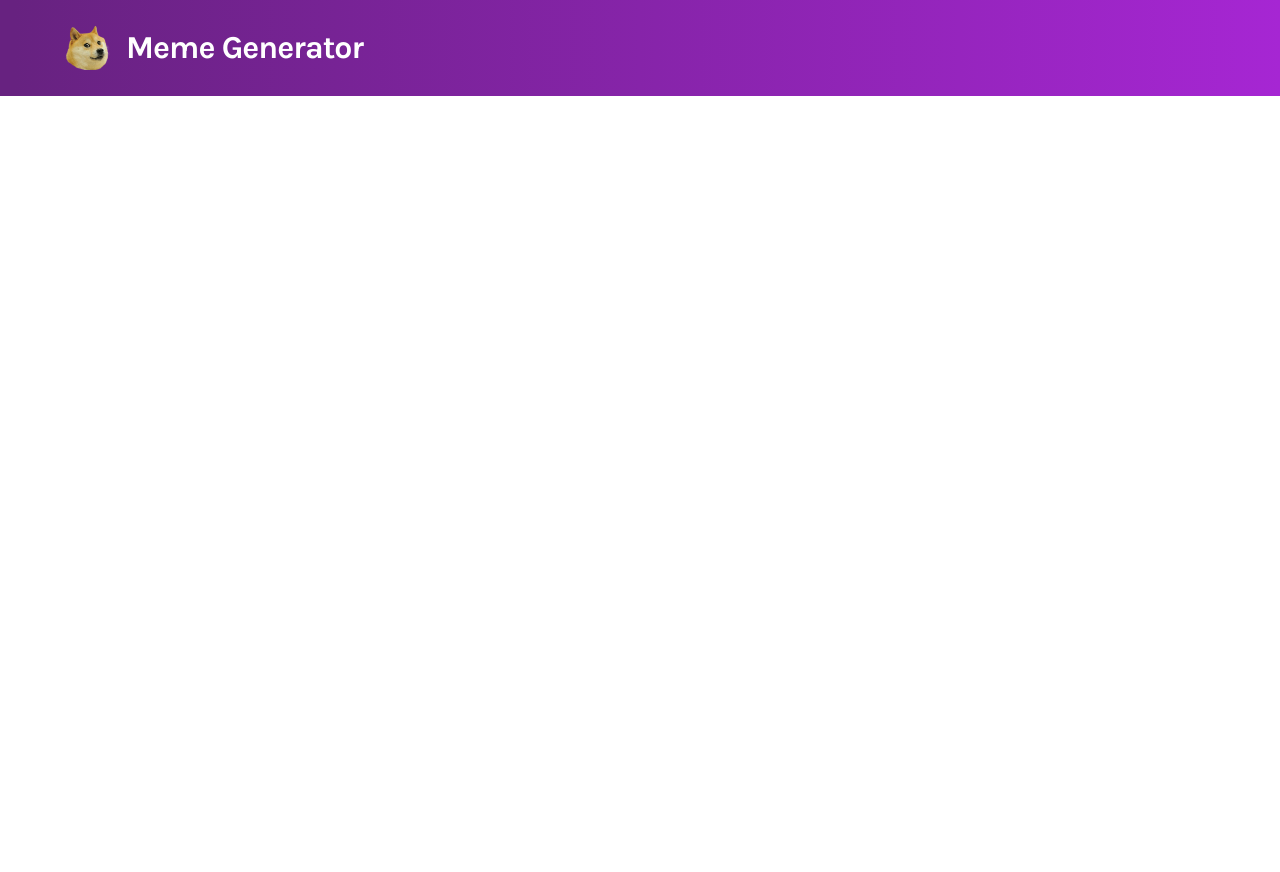
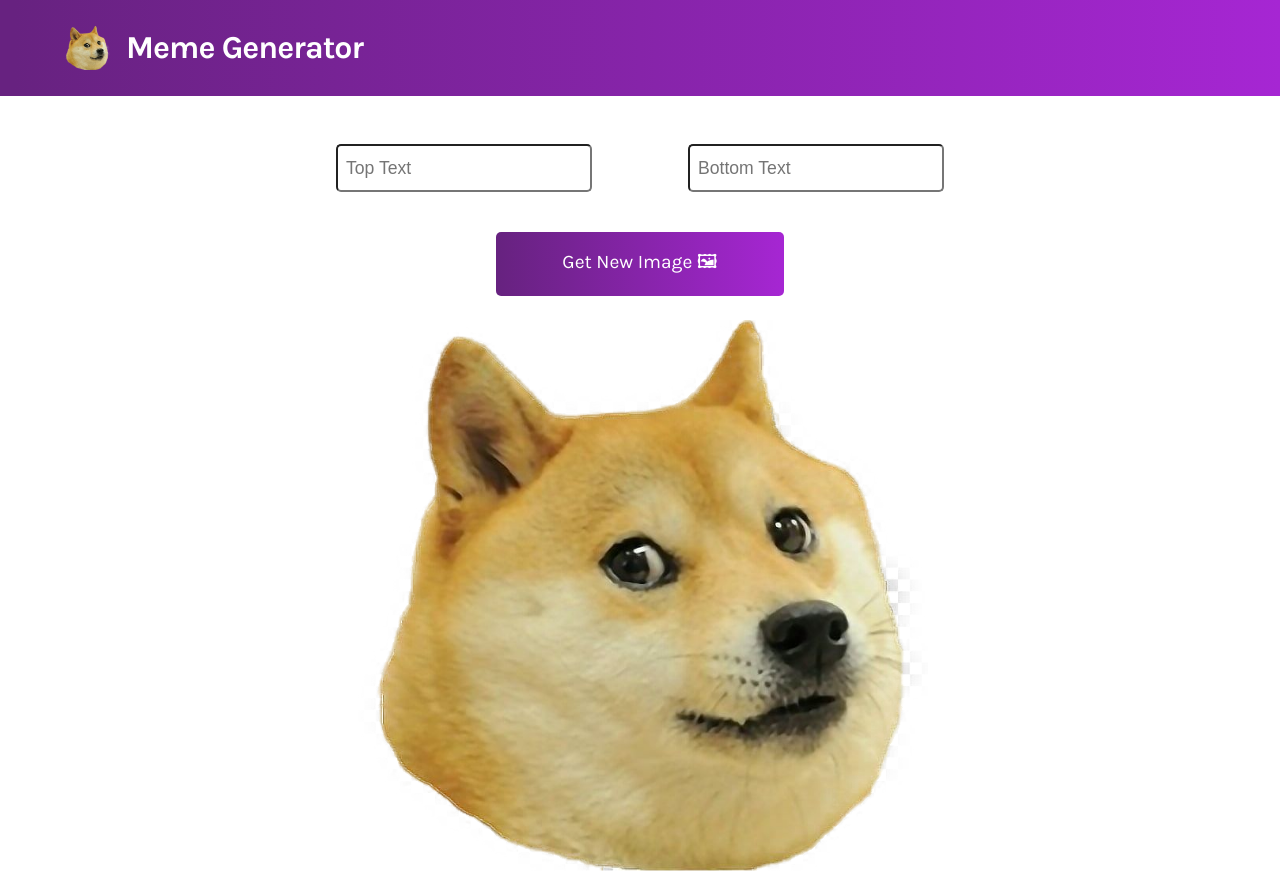
Before and after one commit to tohkev/Meme-Generator, a React (Create React App) app: page / in a window 1280 px wide. Before the commit the page ends 800 px from the top, so only its background shows below. Built offline with nearby package versions, Linux system fonts and the light colour scheme.

Commit message:
created layout for meme form

```diff
--- a/src/App.js
+++ b/src/App.js
@@ -1,10 +1,12 @@
 import React from 'react';
-import Header from './components/Header.js'
+import Header from './components/Header.js';
+import Meme from './components/Meme.js'
 
 export default function App() {
     return (
         <main>
             <Header />
+            <Meme />
         </main>
     )
 }
--- /dev/null
+++ b/src/components/Meme.js
@@ -0,0 +1,19 @@
+import React from 'react';
+import image from '../img/logo.png'
+
+export default function Meme() {
+    return (
+        <div>
+            <form className="meme--form">
+                <div className="meme--text-inputs">
+                    <input type="text" className="meme--text-input" placeholder="Top Text" />
+                    <input type="text" className="meme--text-input" placeholder="Bottom Text" />
+                </div>
+                <button className="meme--new-meme-btn">Get New Image 🖼</button>
+            </form>
+            <div className="meme--meme-block">
+                <img src={image} alt="Meme Template" className="meme--template" />
+            </div>
+        </div>
+    )
+}
--- a/src/styles.css
+++ b/src/styles.css
@@ -24,3 +24,49 @@ body {
     width: 4%;
     margin-right: 1rem;
 }
+
+.meme--form {
+    display: flex;
+    flex-direction: column;
+    align-items: center;
+    margin-top: 3rem;
+}
+
+.meme--text-inputs {
+    display: flex;
+    justify-content: center;
+}
+
+.meme--text-input {
+    padding: 0.5rem 0.5rem 0.4rem;
+    width: 16rem;
+    height: 3rem;
+    font-size: 1.1rem;
+    border-radius: 5px;
+}
+
+.meme--text-input:nth-of-type(2) {
+    margin-left: 6rem;
+}
+
+.meme--new-meme-btn {
+    width: 18rem;
+    height: 4rem;
+    color: white;
+    font-family: 'Karla', sans-serif;
+    font-size: 1.2rem;
+    background: linear-gradient(90deg, #672280 1.18%, #A626D3 100%);
+    border: none;
+    border-radius: 5px;
+    margin-top: 2.5rem;
+}
+
+.meme--meme-block {
+    display: flex;
+    justify-content: center;
+    margin-top: 1.5rem;
+}
+
+.meme--template {
+    width: 36rem;
+}
```
Also changed, not shown: src/img/logo.jpg (deleted).
